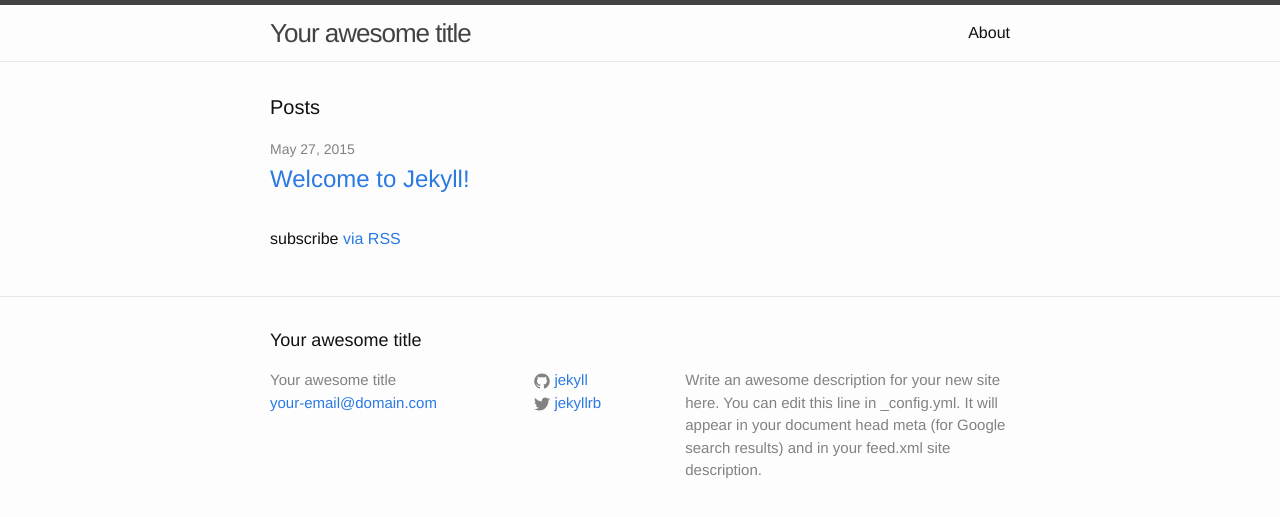
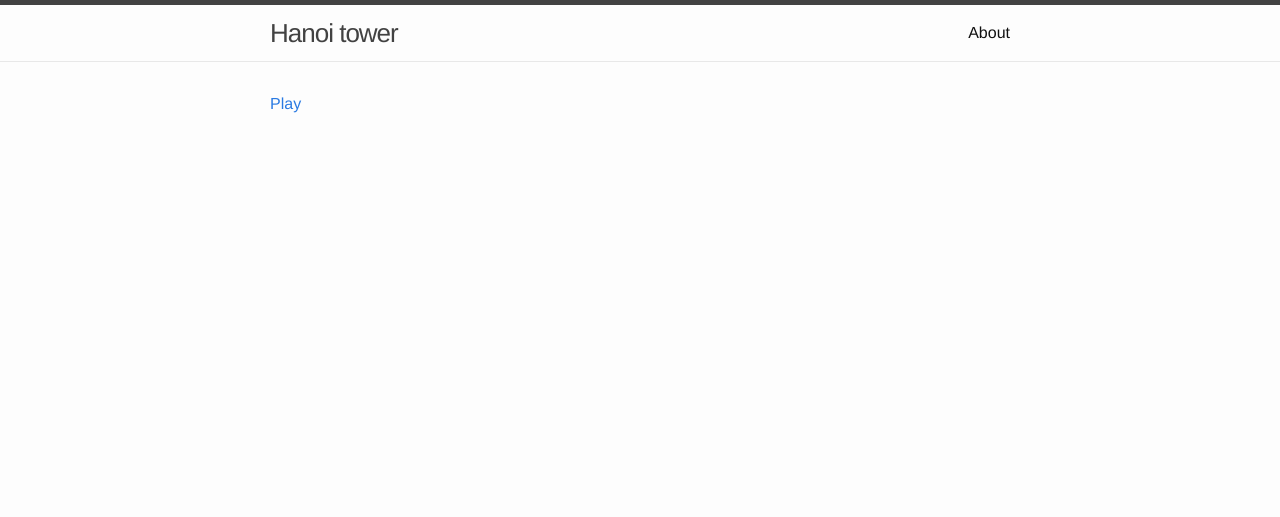
Before and after one commit to dwayhs/hanoi, a Jekyll site: the page built from index.html, in a window 1280 px wide. Shown: the top 517 px of the page. Built offline with Jekyll 4.4.1, drawn with Linux system fonts in a browser that asks for light colours.

Commit message:
First prototype of the moves page

```diff
--- a/_config.yml
+++ b/_config.yml
@@ -1,14 +1,12 @@
 # Site settings
-title: Your awesome title
-email: your-email@domain.com
+title: Hanoi tower
+email: danielwayhs@gmail.coms
 description: > # this means to ignore newlines until "baseurl:"
   Write an awesome description for your new site here. You can edit this
   line in _config.yml. It will appear in your document head meta (for
   Google search results) and in your feed.xml site description.
 baseurl: "" # the subpath of your site, e.g. /blog/
-url: "http://yourdomain.com" # the base hostname & protocol for your site
-twitter_username: jekyllrb
-github_username:  jekyll
+url: "http://dwayhs.github.io/hanoi" # the base hostname & protocol for your site
 
 # Build settings
 markdown: kramdown
--- a/_includes/footer.html
+++ /dev/null
@@ -1,55 +0,0 @@
-<footer class="site-footer">
-
-  <div class="wrapper">
-
-    <h2 class="footer-heading">{{ site.title }}</h2>
-
-    <div class="footer-col-wrapper">
-      <div class="footer-col  footer-col-1">
-        <ul class="contact-list">
-          <li>{{ site.title }}</li>
-          <li><a href="mailto:{{ site.email }}">{{ site.email }}</a></li>
-        </ul>
-      </div>
-
-      <div class="footer-col  footer-col-2">
-        <ul class="social-media-list">
-          {% if site.github_username %}
-          <li>
-            <a href="https://github.com/{{ site.github_username }}">
-              <span class="icon  icon--github">
-                <svg viewBox="0 0 16 16">
-                  <path fill="#828282" d="M7.999,0.431c-4.285,0-7.76,3.474-7.76,7.761 c0,3.428,2.223,6.337,5.307,7.363c0.388,0.071,0.53-0.168,0.53-0.374c0-0.184-0.007-0.672-0.01-1.32 c-2.159,0.469-2.614-1.04-2.614-1.04c-0.353-0.896-0.862-1.135-0.862-1.135c-0.705-0.481,0.053-0.472,0.053-0.472 c0.779,0.055,1.189,0.8,1.189,0.8c0.692,1.186,1.816,0.843,2.258,0.645c0.071-0.502,0.271-0.843,0.493-1.037 C4.86,11.425,3.049,10.76,3.049,7.786c0-0.847,0.302-1.54,0.799-2.082C3.768,5.507,3.501,4.718,3.924,3.65 c0,0,0.652-0.209,2.134,0.796C6.677,4.273,7.34,4.187,8,4.184c0.659,0.003,1.323,0.089,1.943,0.261 c1.482-1.004,2.132-0.796,2.132-0.796c0.423,1.068,0.157,1.857,0.077,2.054c0.497,0.542,0.798,1.235,0.798,2.082 c0,2.981-1.814,3.637-3.543,3.829c0.279,0.24,0.527,0.713,0.527,1.437c0,1.037-0.01,1.874-0.01,2.129 c0,0.208,0.14,0.449,0.534,0.373c3.081-1.028,5.302-3.935,5.302-7.362C15.76,3.906,12.285,0.431,7.999,0.431z"/>
-                </svg>
-              </span>
-
-              <span class="username">{{ site.github_username }}</span>
-            </a>
-          </li>
-          {% endif %}
-
-          {% if site.twitter_username %}
-          <li>
-            <a href="https://twitter.com/{{ site.twitter_username }}">
-              <span class="icon  icon--twitter">
-                <svg viewBox="0 0 16 16">
-                  <path fill="#828282" d="M15.969,3.058c-0.586,0.26-1.217,0.436-1.878,0.515c0.675-0.405,1.194-1.045,1.438-1.809
-                  c-0.632,0.375-1.332,0.647-2.076,0.793c-0.596-0.636-1.446-1.033-2.387-1.033c-1.806,0-3.27,1.464-3.27,3.27 c0,0.256,0.029,0.506,0.085,0.745C5.163,5.404,2.753,4.102,1.14,2.124C0.859,2.607,0.698,3.168,0.698,3.767 c0,1.134,0.577,2.135,1.455,2.722C1.616,6.472,1.112,6.325,0.671,6.08c0,0.014,0,0.027,0,0.041c0,1.584,1.127,2.906,2.623,3.206 C3.02,9.402,2.731,9.442,2.433,9.442c-0.211,0-0.416-0.021-0.615-0.059c0.416,1.299,1.624,2.245,3.055,2.271 c-1.119,0.877-2.529,1.4-4.061,1.4c-0.264,0-0.524-0.015-0.78-0.046c1.447,0.928,3.166,1.469,5.013,1.469 c6.015,0,9.304-4.983,9.304-9.304c0-0.142-0.003-0.283-0.009-0.423C14.976,4.29,15.531,3.714,15.969,3.058z"/>
-                </svg>
-              </span>
-
-              <span class="username">{{ site.twitter_username }}</span>
-            </a>
-          </li>
-          {% endif %}
-        </ul>
-      </div>
-
-      <div class="footer-col  footer-col-3">
-        <p class="text">{{ site.description }}</p>
-      </div>
-    </div>
-
-  </div>
-
-</footer>
--- a/_includes/header.html
+++ b/_includes/header.html
@@ -5,14 +5,6 @@
     <a class="site-title" href="{{ site.baseurl }}/">{{ site.title }}</a>
 
     <nav class="site-nav">
-      <a href="#" class="menu-icon">
-        <svg viewBox="0 0 18 15">
-          <path fill="#424242" d="M18,1.484c0,0.82-0.665,1.484-1.484,1.484H1.484C0.665,2.969,0,2.304,0,1.484l0,0C0,0.665,0.665,0,1.484,0 h15.031C17.335,0,18,0.665,18,1.484L18,1.484z"/>
-          <path fill="#424242" d="M18,7.516C18,8.335,17.335,9,16.516,9H1.484C0.665,9,0,8.335,0,7.516l0,0c0-0.82,0.665-1.484,1.484-1.484 h15.031C17.335,6.031,18,6.696,18,7.516L18,7.516z"/>
-          <path fill="#424242" d="M18,13.516C18,14.335,17.335,15,16.516,15H1.484C0.665,15,0,14.335,0,13.516l0,0 c0-0.82,0.665-1.484,1.484-1.484h15.031C17.335,12.031,18,12.696,18,13.516L18,13.516z"/>
-        </svg>
-      </a>
-
       <div class="trigger">
         {% for page in site.pages %}
           {% if page.title %}
--- a/_layouts/default.html
+++ b/_layouts/default.html
@@ -13,8 +13,6 @@
       </div>
     </div>
 
-    {% include footer.html %}
-
   </body>
 
 </html>
--- /dev/null
+++ b/_layouts/moves.html
@@ -0,0 +1,6 @@
+---
+layout: default
+---
+<div class="hanoi">
+  HANOI
+</div>
--- a/index.html
+++ b/index.html
@@ -1,23 +1,4 @@
 ---
 layout: default
 ---
-
-<div class="home">
-
-  <h1 class="page-heading">Posts</h1>
-
-  <ul class="post-list">
-    {% for post in site.posts %}
-      <li>
-        <span class="post-meta">{{ post.date | date: "%b %-d, %Y" }}</span>
-
-        <h2>
-          <a class="post-link" href="{{ post.url | prepend: site.baseurl }}">{{ post.title }}</a>
-        </h2>
-      </li>
-    {% endfor %}
-  </ul>
-
-  <p class="rss-subscribe">subscribe <a href="{{ "/feed.xml" | prepend: site.baseurl }}">via RSS</a></p>
-
-</div>
+<a href="/moves/aaa">Play</a>
```
Also changed, not shown: moves/aaa.md (added, +7 -0 lines).
